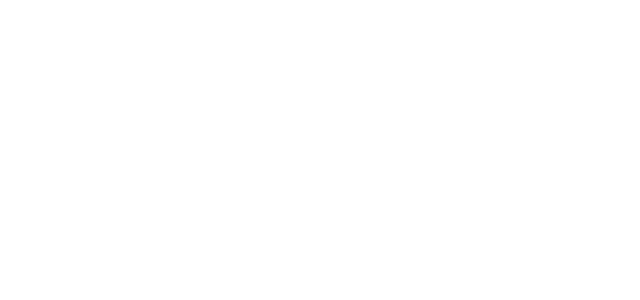
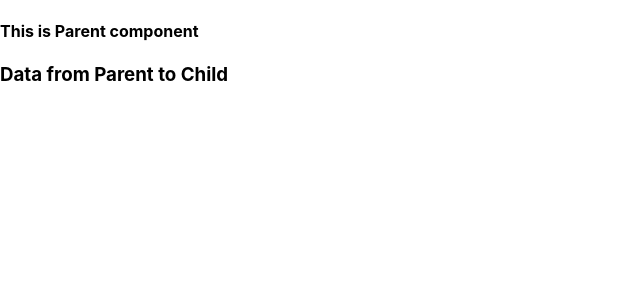
Before and after one commit to senusuresh48/demo_project, a React (Create React App) app: page /newpage in a window 1280 px wide. Before the commit this address had no page. Shown: the top 300 px of the page, without its empty margins (0-640 px from the left). Built offline with nearby package versions, Linux system fonts and the light colour scheme.

Commit message:
working form wirh navigation

```diff
--- a/src/App.jsx
+++ b/src/App.jsx
@@ -1,14 +1,16 @@
-import Form from './components/Form';
+import Form from './components/Form.jsx';
 import './App.css';
-import Muitypography from './components/Muitypography';
+import Muitypography from './components/Muitypography.jsx';
+import Parent from './components/nextpage.jsx';
 import {BrowserRouter as Router , Routes,Route}from 'react-router-dom';
 
 function App() {
   return (
     <Router>
       <Routes>
-       <Route path="/" element={<Form />} />
-       <Route path="/nextpage" element={<Muitypography />}/>
+       <Route exact path="/" Component={Form} />
+       <Route path="/nextpage" Component={Muitypography}/>
+       <Route path="/newpage" Component={Parent}/>
       </Routes>
     </Router>
 
--- a/src/components/Form.jsx
+++ b/src/components/Form.jsx
@@ -12,6 +12,7 @@
 import InputAdornment from '@mui/material/InputAdornment';
 import Visibility from '@mui/icons-material/Visibility';
 import VisibilityOff from '@mui/icons-material/VisibilityOff';
+import { useNavigate } from 'react-router-dom';
 
 const initialValues={
   email: "",
@@ -20,9 +21,6 @@
 
 }
 
-const onSubmit = values=>{
-  console.log("Form data",values)
-}
 
 const validate=values=>{
   let errors={}
@@ -44,10 +42,16 @@
 const defaultTheme = createTheme();
 
 function SignInSide() {
+  const navigate = useNavigate();
+
+  const handleSubmit = values=>{
+   console.log("Form data",values)
+    navigate('/nextpage');
+  }
 
   const formik = useFormik({
     initialValues,
-    onSubmit,
+    onSubmit : handleSubmit,
     validate
   });
   const handleTogglePasswordVisibility = () => {
@@ -76,7 +80,7 @@
             <Typography component="h1" variant="body2" sx={{mb:3}} >
               Sign in to continue
             </Typography>
-            <Box component="form"  onSubmit={onSubmit} sx={{ mt: 0 }}>
+            <Box component="form" onSubmit={handleSubmit}sx={{ mt: 0 }}>
               <Typography variant='body2' style={{fontWeight:'bold'}}>User Name</Typography>
               <TextField
                 error={formik.touched.email && Boolean(formik.errors.email) }
@@ -125,10 +129,10 @@
               <br/>
               {formik.touched.password && formik.errors.password?<div>{formik.errors.password}</div>:null}
               <Button
+                type='submit'
                 variant="contained"
                 fullWidth
                 size='medium'
-                href="/nextpage"
                 sx={{ mt: 5, mb: 1 ,pl:10,pr:10}}
                 onClick={formik.handleSubmit}
               >
--- /dev/null
+++ b/src/components/child.jsx
@@ -0,0 +1,8 @@
+// Child.js
+import React from "react";
+
+const Child = (props) => {
+	return <h3> {props.data} </h3>;
+};
+
+export default Child;
--- a/src/components/nextpage.jsx
+++ b/src/components/nextpage.jsx
@@ -0,0 +1,15 @@
+// Parent.js
+import React from "react";
+import Child from "./child";
+
+const Parent = () => {
+	const data = "Data from Parent to Child";
+	return (
+		<div>
+			<h4>This is Parent component</h4>
+			<Child data={data} />
+		</div>
+	);
+};
+
+export default Parent;
```
